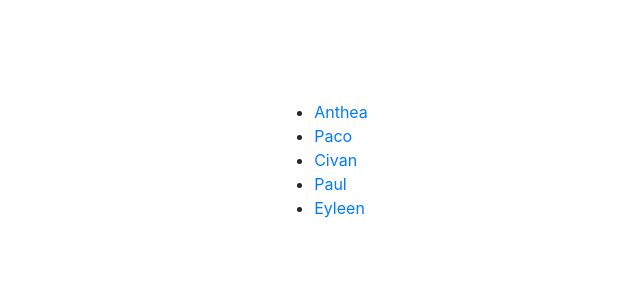
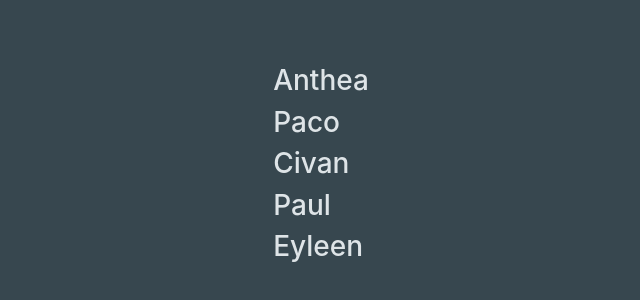
Before and after one commit to CivanErbay/FlatMatezAngular, an Angular app: page /clean in a window 1280 px wide. Shown: the part 232-532 px from the top of the page, without its empty margins (319-959 px from the left). Built offline with nearby package versions, Linux system fonts and the light colour scheme.

Commit message:
Clean routing children

```diff
--- a/src/app/app.component.scss
+++ b/src/app/app.component.scss
@@ -4,4 +4,6 @@
     justify-content: center;
     align-items: center;
     height: 100vh;
+    background-color: #37474F;
+    color: #DEE4E7;
 }
--- a/src/app/app.module.ts
+++ b/src/app/app.module.ts
@@ -1,20 +1,17 @@
 import { BrowserModule } from '@angular/platform-browser';
 import { NgModule } from '@angular/core';
-
 import { AppRoutingModule } from './app-routing.module';
 import { AppComponent } from './app.component';
 import { LandingComponent } from './landing/landing.component';
 import { NgbModule } from '@ng-bootstrap/ng-bootstrap';
 import { FormsModule } from '@angular/forms';
 import { CleaningplanComponent } from './cleaningplan/cleaningplan.component';
-import { MembersComponent } from './members/members.component';
 
 @NgModule({
   declarations: [
     AppComponent,
     LandingComponent,
     CleaningplanComponent,
-    MembersComponent
   ],
   imports: [
     BrowserModule,
--- a/src/app/cleaningplan/cleaningplan.component.html
+++ b/src/app/cleaningplan/cleaningplan.component.html
@@ -1,9 +1 @@
-<ul>
-    <li *ngFor="let member of memberlist$">
-
-        <a [routerLink]="['/clean', member.name]">{{member.name}}</a>
-
-    </li>
-</ul>
-
-<router-outlet></router-outlet>
+<h3 *ngFor="let member of memberlist"> {{member.name}} </h3>
--- a/src/app/cleaningplan/cleaningplan.component.ts
+++ b/src/app/cleaningplan/cleaningplan.component.ts
@@ -7,12 +7,13 @@ import { Component, OnInit } from '@angular/core';
 })
 export class CleaningplanComponent implements OnInit {
 
-  memberlist$
+  //Definition of an Array of Objects
+  memberlist: {name: string, age: string}[]
 
   constructor() { }
 
   ngOnInit(): void {
-    this.memberlist$ = [
+    this.memberlist = [
       { name: "Anthea", age: "29" },
       { name: "Paco", age: "27" },
       { name: "Civan", age: "27" },
--- a/src/app/members/members.component.html
+++ /dev/null
@@ -1,6 +0,0 @@
-<div *ngIf="member$ as member">
-
-    <h1>{{member.name}}</h1>
-    <h2>{{member.age}}</h2>
-
-</div>
--- a/src/app/members/members.component.ts
+++ /dev/null
@@ -1,36 +0,0 @@
-import { Component, OnInit } from '@angular/core';
-import { ActivatedRoute } from '@angular/router';
-import { switchMap } from 'rxjs/operators'
-import { CleaningplanComponent } from '../cleaningplan/cleaningplan.component';
-
-@Component({
-  selector: 'app-members',
-  templateUrl: './members.component.html',
-  styleUrls: ['./members.component.scss']
-})
-export class MembersComponent implements OnInit {
-
-  member$;
-  constructor(private plan: CleaningplanComponent, private route: ActivatedRoute) { }
-
-  //this is listening to changes in the parameters and route.paramMap returns an Obversable of the Route Parameters (like an Optional &| promise?)
-  ngOnInit(): void {
-
-    this.member$ = this.route.paramMap.pipe(
-
-      switchMap(params => {
-        const name = params.get('name');
-        let foundPerson = null;
-        for (let index = 0; index < this.plan.memberlist$.length; index++) {
-         const element = this.plan.memberlist$[index];
-         if (element.name == name) {
-            foundPerson = element
-           break
-         }
-        }
-        return foundPerson
-      })
-    )
-  }
-
-}
```
Also changed, not shown: src/app/app-routing.module.ts (+1 -7 lines), src/app/members/members.component.scss (deleted), 1 other file (tests, documents, lock files or other folders).
